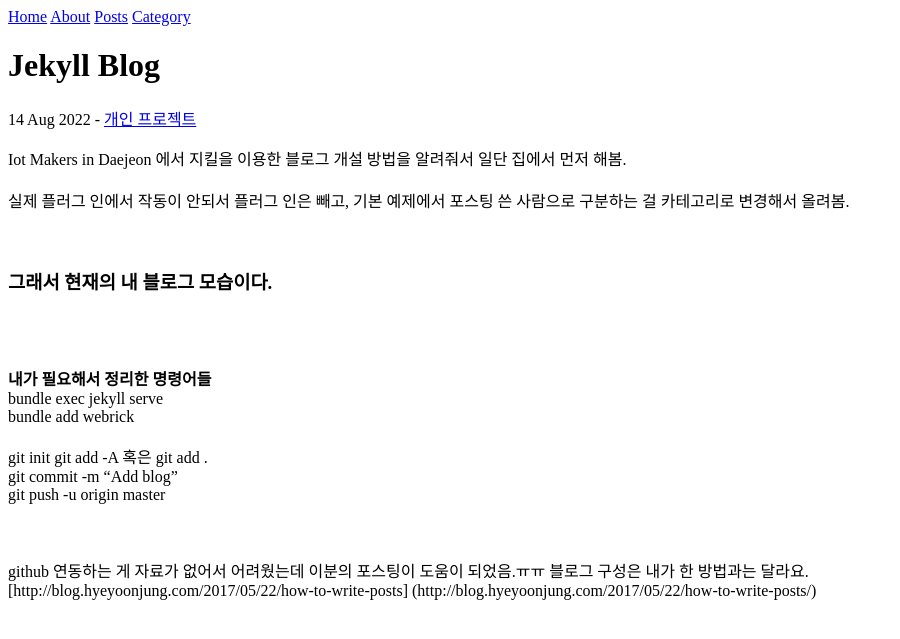
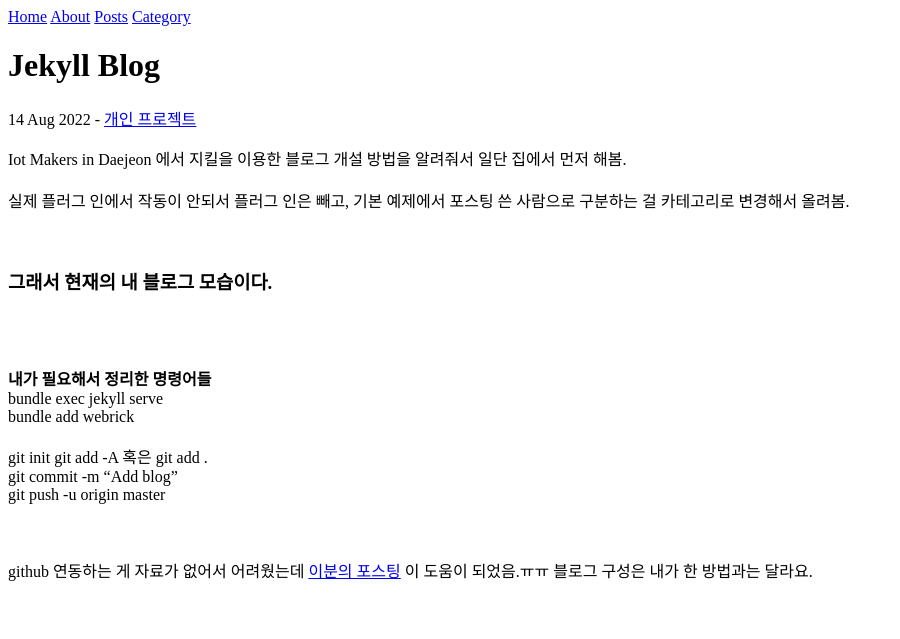
Before and after one commit to imaaan-lab/imaaan-lab.github.io, a Jekyll site: the page built from _posts/2022-08-14-jekyll-blog.md, in a window 1280 px wide. Shown: the top 639 px of the page, without its empty margins (0-900 px from the left). Built offline with Jekyll 4.4.1, drawn with Linux system fonts in a browser that asks for light colours; some of the changed lines change nothing that is shown.

Commit message:
Update 2022-08-14-jekyll-blog.md

```diff
--- a/_posts/2022-08-14-jekyll-blog.md
+++ b/_posts/2022-08-14-jekyll-blog.md
@@ -25,8 +25,7 @@
 <br/>
 <br/>
 <br/>
-github 연동하는 게 자료가 없어서 어려웠는데 이분의 포스팅이 도움이 되었음.ㅠㅠ
+github 연동하는 게 자료가 없어서 어려웠는데
+[이분의 포스팅](http://blog.hyeyoonjung.com/2017/05/22/how-to-write-posts/) 이 도움이 되었음.ㅠㅠ
 블로그 구성은 내가 한 방법과는 달라요.
 <br/>
-[http://blog.hyeyoonjung.com/2017/05/22/how-to-write-posts]
-(http://blog.hyeyoonjung.com/2017/05/22/how-to-write-posts/)
```
